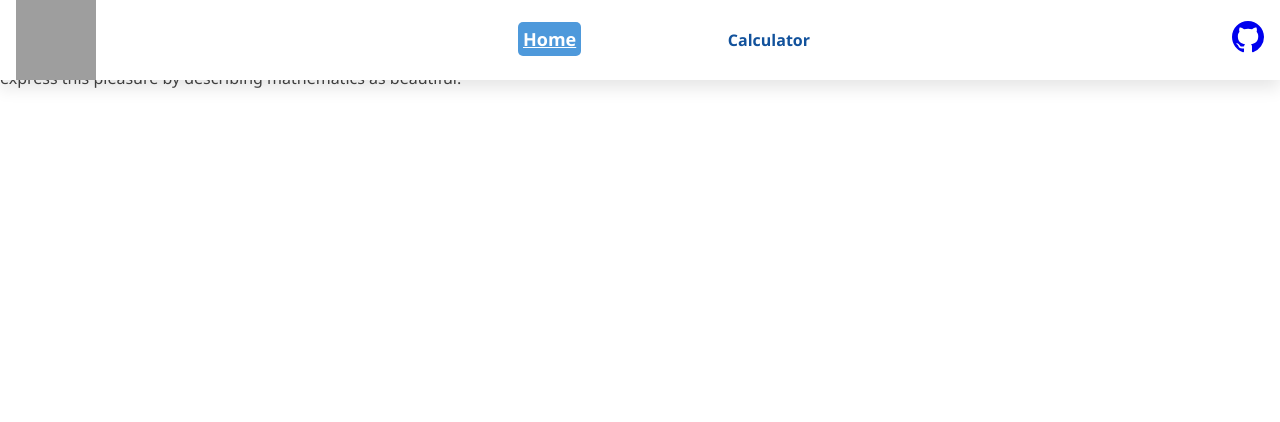
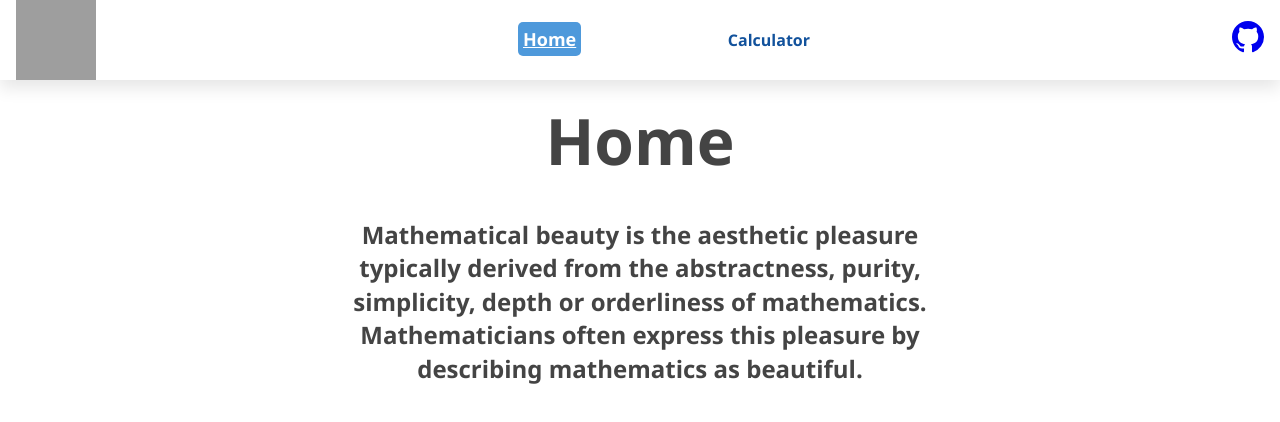
Before and after one commit to carlos-osorio-developer/MathLovers, a React (Create React App) app: page / in a window 1280 px wide. Shown: the top 422 px of the page. Built offline with nearby package versions, Linux system fonts and the light colour scheme; grey boxes are pictures that could not be loaded.

Commit message:
Add styles for home page

```diff
--- a/src/components/calculator.scss
+++ b/src/components/calculator.scss
@@ -17,10 +17,12 @@
     background-color: rgb(185, 185, 185);
     border-radius: 5px 5px 0 0;
     padding: 0 10px;
+    height: 40px;
 
     p {
       font-weight: bold;
       text-align: right;
+      font-size: 2rem;
     }
   }
 
--- a/src/pages/home.js
+++ b/src/pages/home.js
@@ -1,9 +1,31 @@
 import React from 'react';
 
 const Home = () => (
-  <div>
-    <h1>Home</h1>
-    <p>
+  <div
+    style={{
+      display: 'flex',
+      flexDirection: 'column',
+      alignItems: 'center',
+      marginTop: '6rem',
+      textAlign: 'center',
+    }}
+  >
+    <h1 style={{
+      fontSize: '4rem',
+      fontWeight: '600',
+      marginBottom: '2rem',
+    }}
+    >
+      Home
+    </h1>
+    <p
+      style={{
+        fontSize: '1.5rem',
+        fontWeight: '600',
+        marginBottom: '2rem',
+        width: '50%',
+      }}
+    >
       Mathematical beauty is the aesthetic pleasure typically derived from the abstractness,
       purity, simplicity, depth or orderliness of mathematics.
       Mathematicians often express this pleasure by describing mathematics as beautiful.
```
